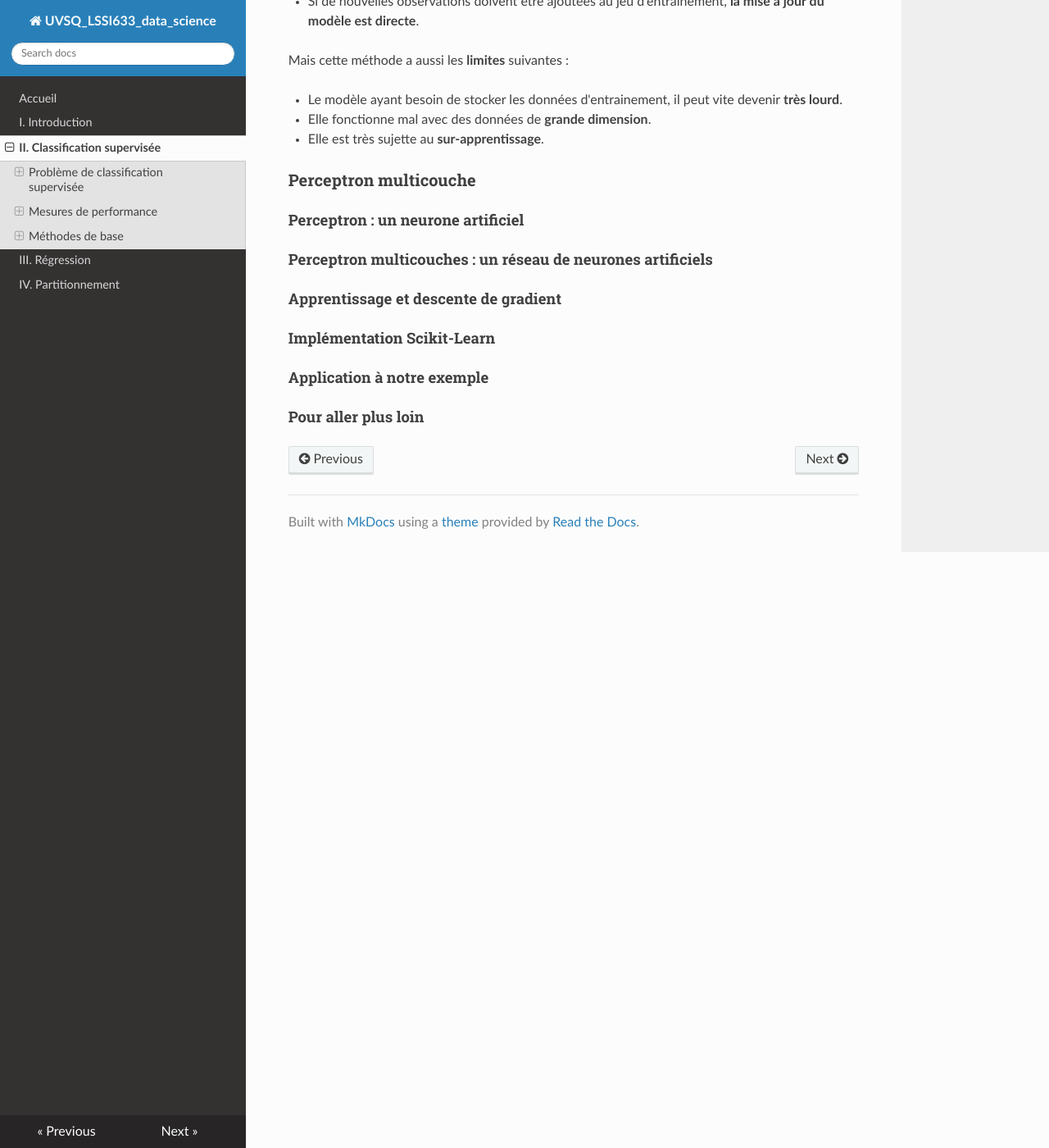
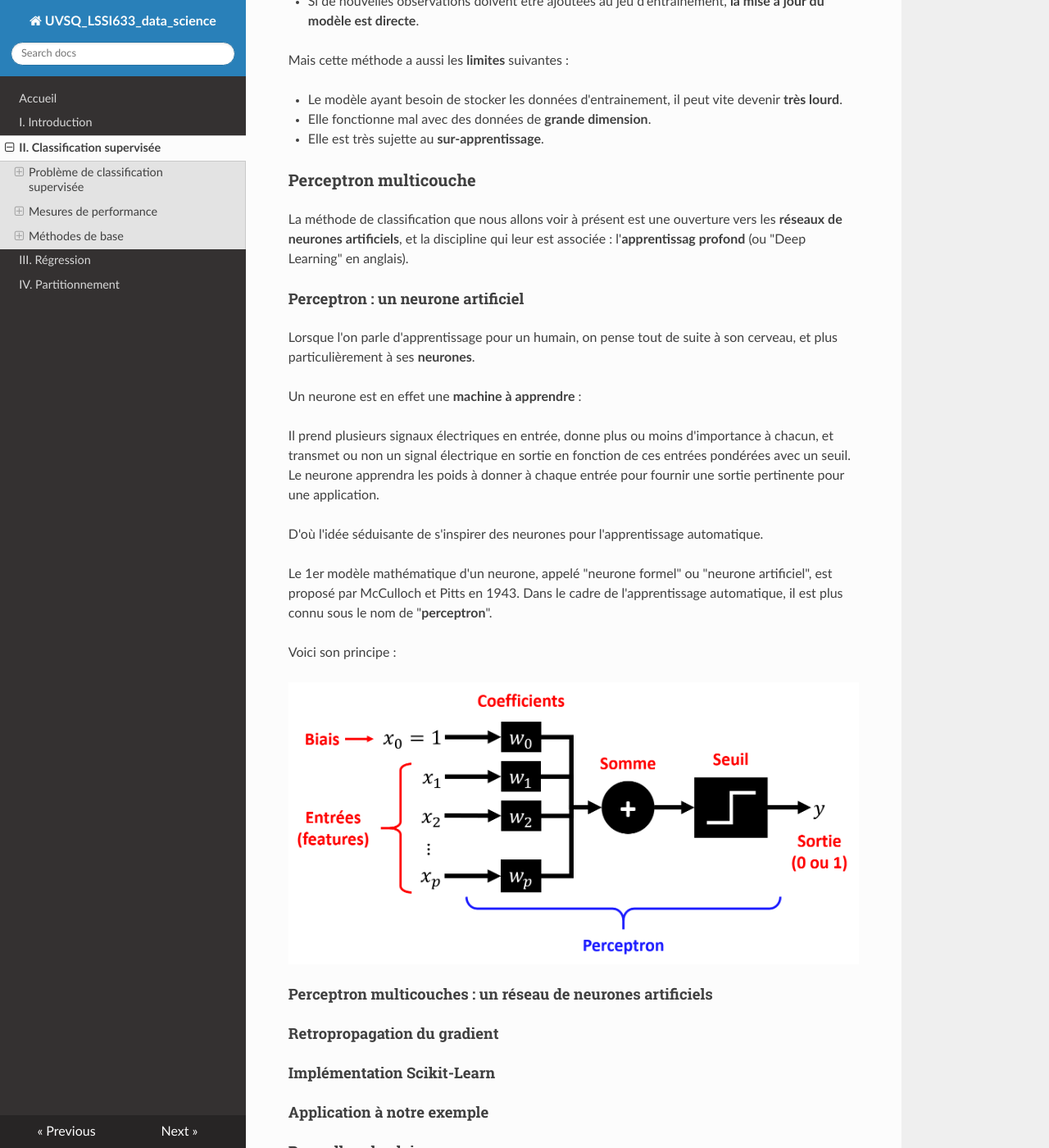
Before and after one commit to NicOudart/UVSQ_LSSI633_data_science, an MkDocs documentation site: the page built from docs/Chap2_Classification_supervisee.md, in a window 1280 px wide and 1400 px high, scrolled down 34154 px. Shown: the whole window at 82% size. Built offline with MkDocs 1.6.1, drawn with Linux system fonts in a browser that asks for light colours; nearby versions of some CDN libraries.

Commit message:
-Progress on Chapter 2.

```diff
--- a/docs/Chap2_Classification_supervisee.md
+++ b/docs/Chap2_Classification_supervisee.md
@@ -987,11 +987,29 @@ Mais cette méthode a aussi les **limites** suivantes :
 
 ### Perceptron multicouche
 
+La méthode de classification que nous allons voir à présent est une ouverture vers les **réseaux de neurones artificiels**, et la discipline qui leur est associée : l'**apprentissag profond** (ou "Deep Learning" en anglais).
+
 #### Perceptron : un neurone artificiel
+
+Lorsque l'on parle d'apprentissage pour un humain, on pense tout de suite à son cerveau, et plus particulièrement à ses **neurones**.
+
+Un neurone est en effet une **machine à apprendre** :
+
+Il prend plusieurs signaux électriques en entrée, donne plus ou moins d'importance à chacun, et transmet ou non un signal électrique en sortie en fonction de ces entrées pondérées avec un seuil.
+Le neurone apprendra les poids à donner à chaque entrée pour fournir une sortie pertinente pour une application.
+
+D'où l'idée séduisante de s'inspirer des neurones pour l'apprentissage automatique.
+
+Le 1er modèle mathématique d'un neurone, appelé "neurone formel" ou "neurone artificiel", est proposé par McCulloch et Pitts en 1943.
+Dans le cadre de l'apprentissage automatique, il est plus connu sous le nom de "**perceptron**".
+
+Voici son principe :
+
+![Perceptron](img/Chap2_perceptron.png)
 
 #### Perceptron multicouches : un réseau de neurones artificiels
 
-#### Apprentissage et descente de gradient
+#### Retropropagation du gradient
 
 #### Implémentation Scikit-Learn
 
```
Also changed, not shown: docs/img/Chap2_perceptron.png (added).
